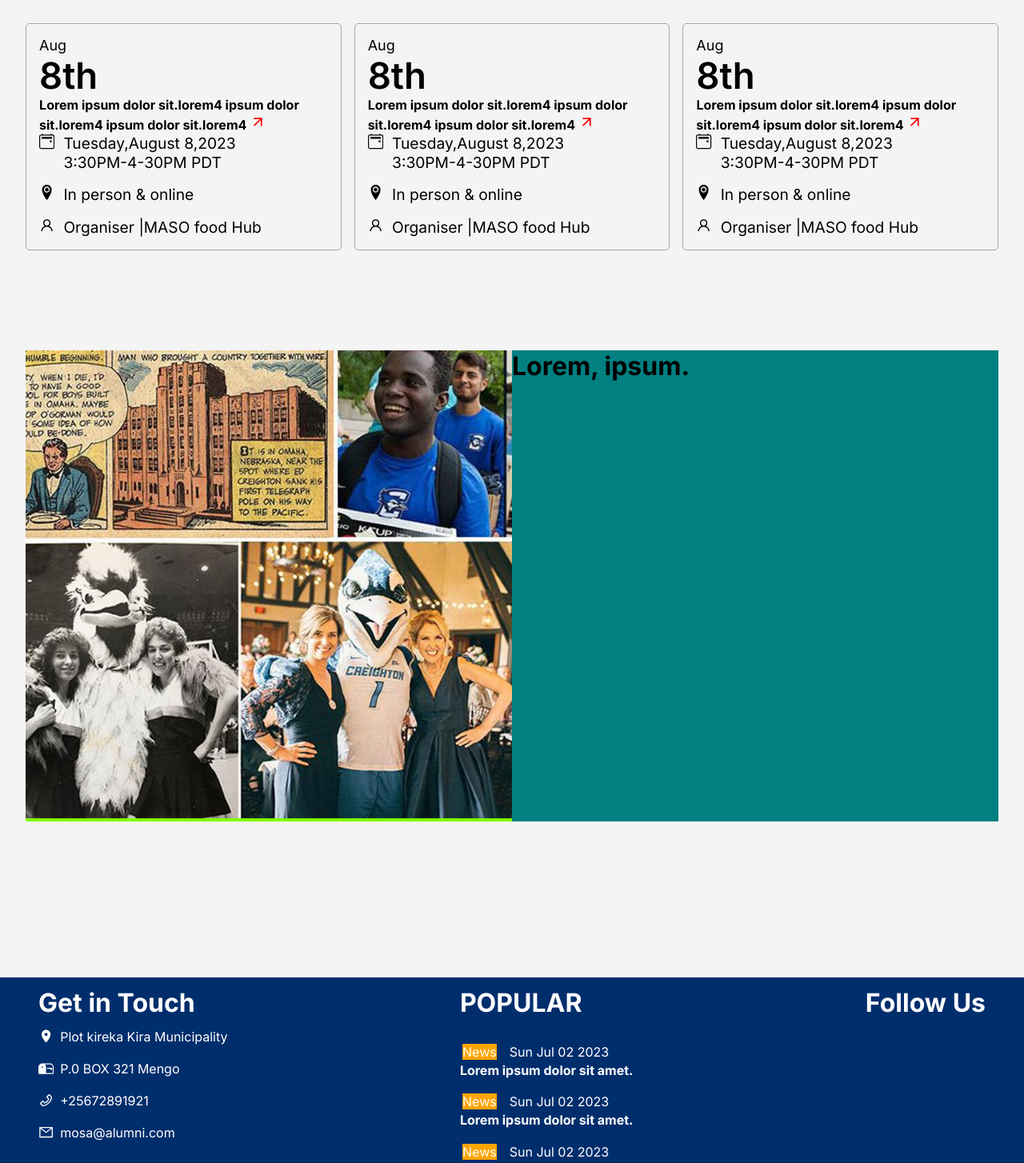
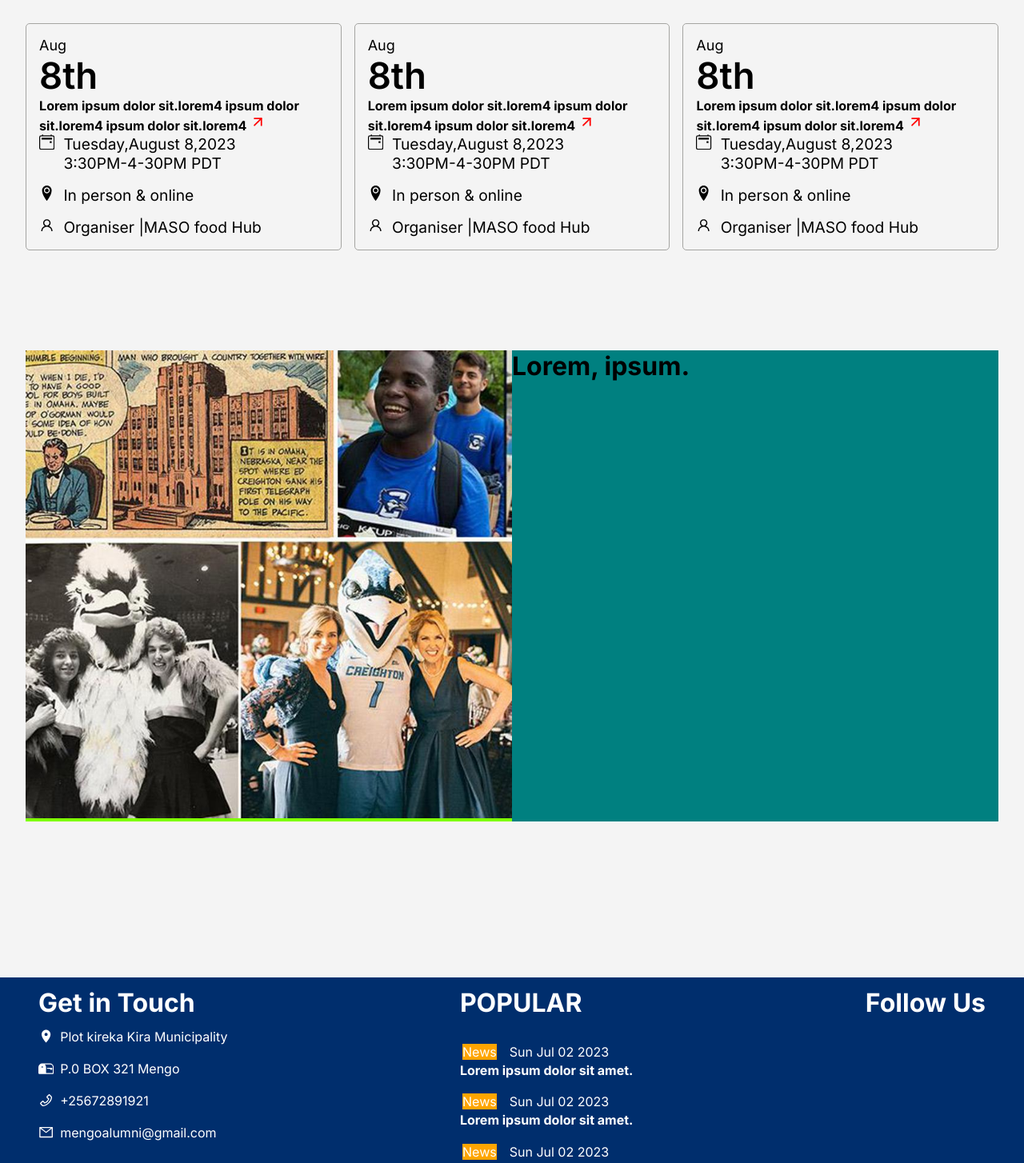
Before and after one commit to iroid2/alumni22, a Next.js app: page / in a window 1280 px wide. Shown: the part 746-2200 px from the top of the page at 80% size. Built offline with nearby package versions, Linux system fonts and the light colour scheme; a web font is replaced by a local one.

Commit message:
finished nav

```diff
--- a/app/styles/_archive.scss
+++ b/app/styles/_archive.scss
@@ -1,5 +1,6 @@
 .archives {
   // background-color: red;
+
   width: 100vw;
   height: 100vh;
   padding: 1rem 2rem;
--- a/app/styles/_footer.scss
+++ b/app/styles/_footer.scss
@@ -2,6 +2,7 @@
   background-color: #002e6d;
   padding: 2rem 2.3rem;
   width: 100%;
+
   height: 50vh;
   color: white;
   display: flex;
--- a/app/styles/_header.scss
+++ b/app/styles/_header.scss
@@ -8,6 +8,7 @@
 $primFont: "Montserrat", sans-serif;
 .header {
   width: 100vw;
+
   height: auto;
   z-index: 200;
   // position: fixed;
@@ -35,10 +36,7 @@ $primFont: "Montserrat", sans-serif;
   }
   .rightHeader {
     flex-direction: column;
-    // padding: 1rem;
-
     width: 80%;
-
     .banner {
       width: 100%;
       // background-color: rgb(3, 23, 207);
@@ -73,6 +71,7 @@ $primFont: "Montserrat", sans-serif;
       padding: 1rem;
 
       .nav-links {
+        // display: none;
         gap: 3rem;
         font-size: 18px;
         line-height: 21px;
@@ -82,20 +81,38 @@ $primFont: "Montserrat", sans-serif;
         @media (max-width: 768px) {
           // display: none;
           flex-direction: column;
-          // background-color: rgb(71, 123, 235);
+          background-color: #002e6d;
+          font-size: 1.4rem;
           width: 100%;
-          display: none;
+          height: 100vh;
+          justify-content: flex-start;
+          // display: none;
           position: absolute;
+          transition: all 0.12s ease-in-out;
           left: 0;
           top: 4rem;
           z-index: 430;
           padding: 1rem;
+          transform: scale(0.5);
+          rotate: -15deg;
+          visibility: hidden;
+          cursor: pointer;
         }
+
         a {
           color: black;
           text-decoration: none;
           font-size: 1.1rem;
+          @media (max-width: 768px) {
+            color: white;
+            font-size: 1.8rem;
+          }
         }
+      }
+      .showNav {
+        transform: scale(1);
+        visibility: visible;
+        rotate: 0deg;
       }
       .ctaBtn {
         width: 12%;
--- a/components/Events.jsx
+++ b/components/Events.jsx
@@ -13,13 +13,13 @@ export default function Events() {
         <Link href={"#"} className="eventCard">
           <div className="month">Aug</div>
           <div className="day-of-the-month">8th</div>
-          <Link href={"#"} className="event-title">
+          <div className="event-title">
             Lorem ipsum dolor sit.lorem4 ipsum dolor sit.lorem4 ipsum dolor
             sit.lorem4{" "}
             <span className="title-arr">
               <FiArrowUpRight />
             </span>
-          </Link>
+          </div>
           <div className="event-details ">
             <div className="date event-det df">
               <div className="date-icon">
@@ -51,13 +51,13 @@ export default function Events() {
         <Link href={"#"} className="eventCard">
           <div className="month">Aug</div>
           <div className="day-of-the-month">8th</div>
-          <Link href={"#"} className="event-title">
+          <div className="event-title">
             Lorem ipsum dolor sit.lorem4 ipsum dolor sit.lorem4 ipsum dolor
             sit.lorem4{" "}
             <span className="title-arr">
               <FiArrowUpRight />
             </span>
-          </Link>
+          </div>
           <div className="event-details ">
             <div className="date event-det df">
               <div className="date-icon">
@@ -89,13 +89,13 @@ export default function Events() {
         <Link href={"#"} className="eventCard">
           <div className="month">Aug</div>
           <div className="day-of-the-month">8th</div>
-          <Link href={"#"} className="event-title">
+          <div className="event-title">
             Lorem ipsum dolor sit.lorem4 ipsum dolor sit.lorem4 ipsum dolor
             sit.lorem4{" "}
             <span className="title-arr">
               <FiArrowUpRight />
             </span>
-          </Link>
+          </div>
           <div className="event-details ">
             <div className="date event-det df">
               <div className="date-icon">
--- a/components/Footer.jsx
+++ b/components/Footer.jsx
@@ -30,7 +30,7 @@ export default function Footer() {
             <div className="icon">
               <AiOutlineMail />
             </div>
-            <div className="details">mosa@alumni.com</div>
+            <div className="details">mengoalumni@gmail.com </div>
           </div>
         </div>
       </div>
--- a/components/Header.jsx
+++ b/components/Header.jsx
@@ -1,6 +1,7 @@
+"use client";
 import Image from "next/image";
 import Link from "next/link";
-import React from "react";
+import React, { useState } from "react";
 import Button from "./Button";
 
 import { BiSearchAlt } from "react-icons/bi";
@@ -9,6 +10,10 @@ import { IoIosInformationCircle } from "react-icons/io";
 import { TfiMenu } from "react-icons/tfi";
 
 export default function Header() {
+  const [showNavigation, setShowNavigation] = useState(false);
+  function handleNav() {
+    setShowNavigation(!showNavigation);
+  }
   return (
     <div className="header df">
       <div className="leftHeader center">
@@ -33,7 +38,11 @@ export default function Header() {
           <BiSearchAlt className=" center headIcon" />
         </div>
         <div className="navBar df spaceBtn ">
-          <div className="nav-links center ">
+          <div
+            className={
+              showNavigation ? "nav-links showNav center " : "nav-links center "
+            }
+          >
             <Link href={"#"}>Home</Link>
             <Link href={"#"}>About</Link>
             <Link href={"#"}>News</Link>
@@ -50,7 +59,7 @@ export default function Header() {
         </div>
       </div>
       <div className="hiddenMen ">
-        <TfiMenu className="hamMenu " />
+        <TfiMenu onClick={handleNav} className="hamMenu " />
       </div>
     </div>
   );
```
